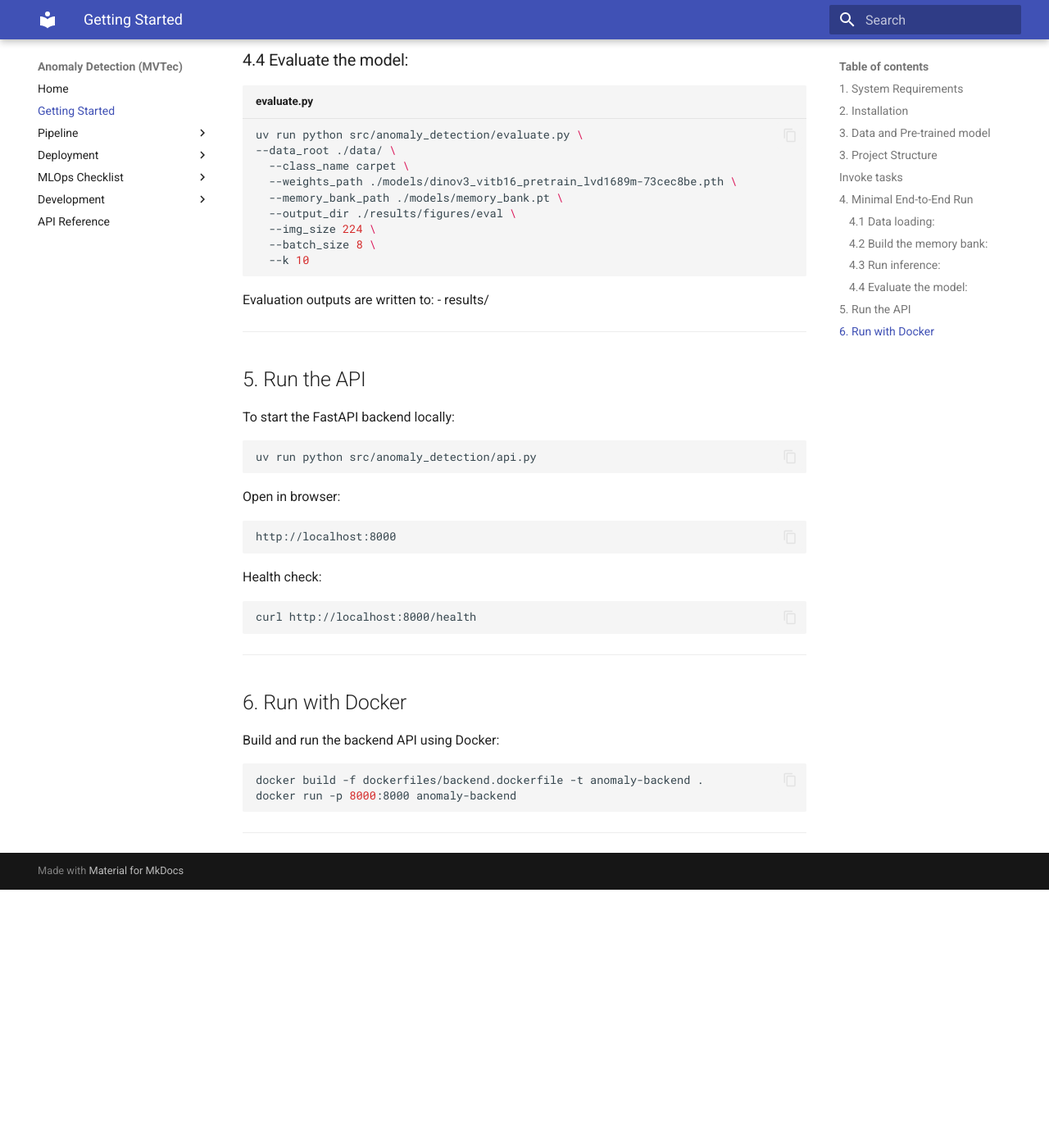
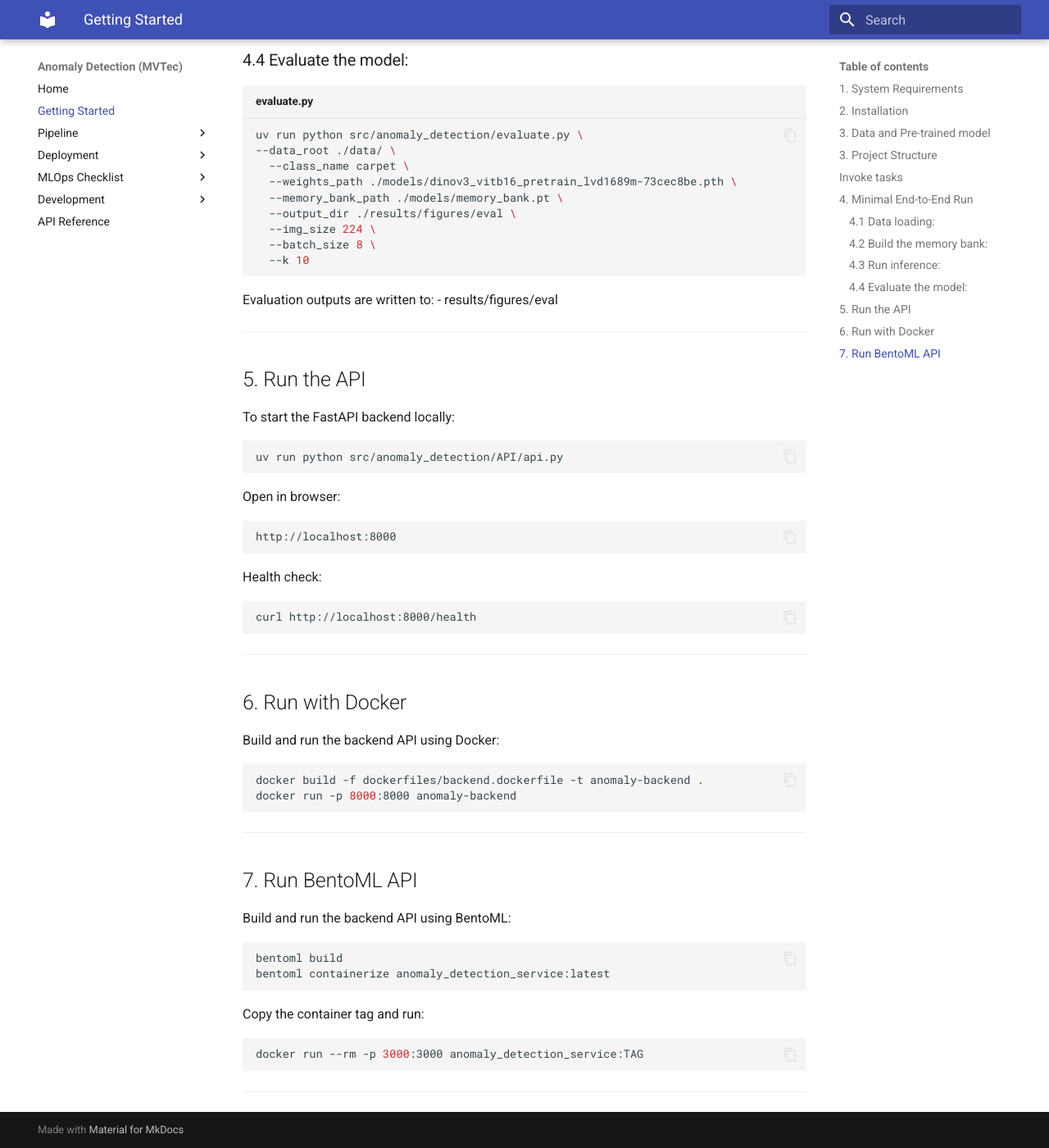
Before and after one commit to Kxlar/MLOPs_Project, an MkDocs documentation site: the page built from docs/source/getting-started.md, in a window 1280 px wide and 1400 px high, scrolled down 2780 px. Shown: the whole window at 82% size. Built offline with MkDocs 1.6.1 and Material for MkDocs 9.7.7, drawn with Linux system fonts in a browser that asks for light colours; before the commit the page ends 3865 px from its top, so only the background shows below that.

Commit message:
Reviewed getting started page

````diff
--- a/docs/source/getting-started.md
+++ b/docs/source/getting-started.md
@@ -143,7 +143,7 @@ uv run python src/anomaly_detection/evaluate.py \
 ```
 
 Evaluation outputs are written to:
-- results/
+- results/figures/eval
 
 ---
 
@@ -151,7 +151,7 @@ Evaluation outputs are written to:
 
 To start the FastAPI backend locally:
 ```bash
-uv run python src/anomaly_detection/api.py
+uv run python src/anomaly_detection/API/api.py
 ```
 
 Open in browser:
@@ -176,3 +176,18 @@ docker run -p 8000:8000 anomaly-backend
 
 
 ---
+
+## 7. Run BentoML API
+
+Build and run the backend API using BentoML:
+```bash
+bentoml build
+bentoml containerize anomaly_detection_service:latest
+```
+
+Copy the container tag and run:
+```bash
+docker run --rm -p 3000:3000 anomaly_detection_service:TAG
+```
+
+---
````
